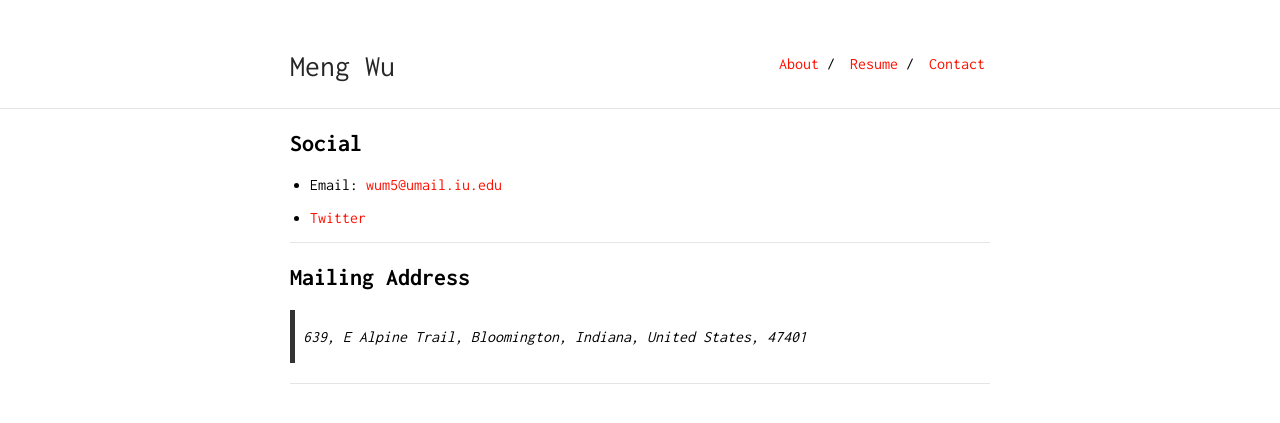
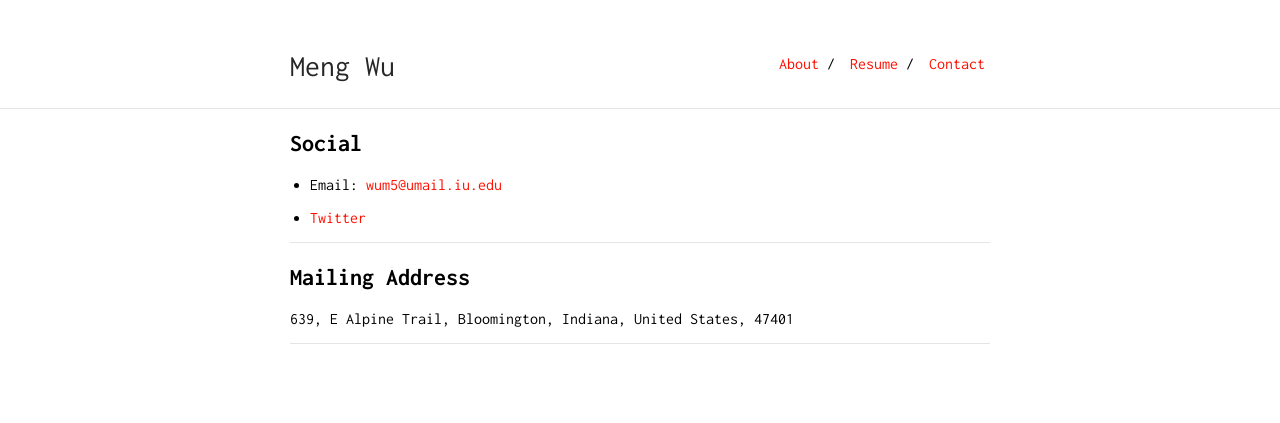
Before and after one commit to wum5/wum5.github.io, a Jekyll site: the page built from contact.md, in a window 1280 px wide. Shown: the top 423 px of the page. Built offline with Jekyll 4.4.1, drawn with Linux system fonts in a browser that asks for light colours; our own code applies the rules of GitHub Pages for plain Markdown files.

Commit message:
try template

```diff
--- a/contact.md
+++ b/contact.md
@@ -13,8 +13,8 @@ is_contact: true
 
 ## Mailing Address
 
-> 639, E Alpine Trail,
-> Bloomington, Indiana,
-> United States, 47401
+639, E Alpine Trail,
+Bloomington, Indiana,
+United States, 47401
 
 ---
```
Also changed, not shown: index.md (+3 -0 lines).
